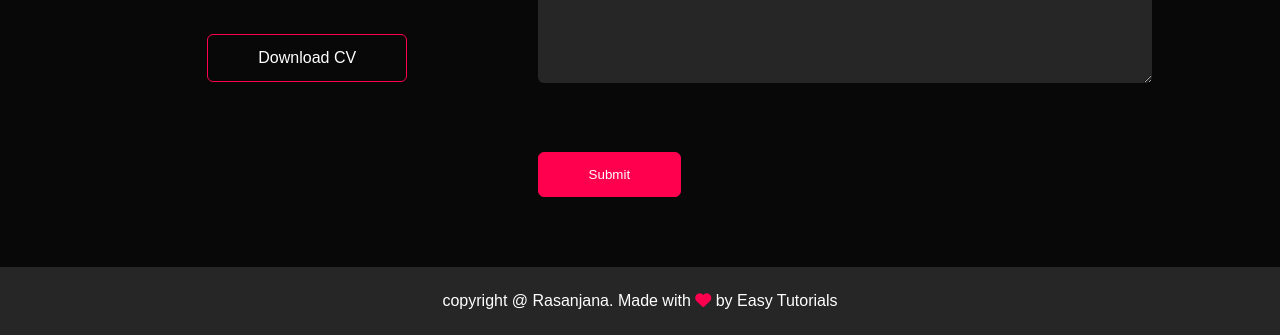
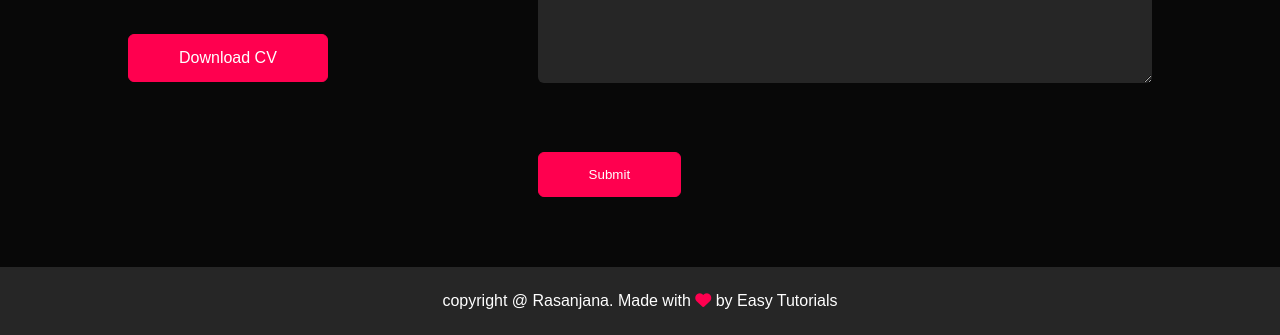
Before and after one commit to Subodha123542/rasanjana, a plain HTML site: page index.html in a window 1280 px wide. Shown: the part 2972-3307 px from the top of the page. Drawn offline with Linux system fonts and the light colour scheme.

Commit message:
Update index.html

```diff
--- a/index.html
+++ b/index.html
@@ -149,7 +149,7 @@
                         <a href="#"><i class="fab fa-instagram"></i></a>
                         <a href="https://linkedin.com"><i class="fab fa-linkedin"></i></a>
                     </div>
-                    <a href="images/my-cv.pdf" download class="btn">Download CV</a>
+                    <a href="images/my-cv.pdf" download class="btn btn2">Download CV</a>
                 </div>
                 <div class="contact-right">
                     <form name="submit-to-google-sheet">
```
